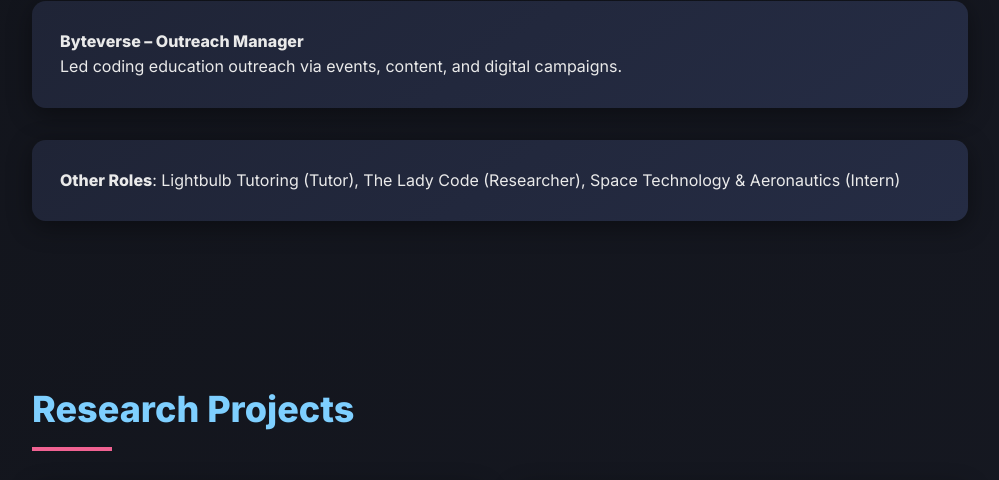
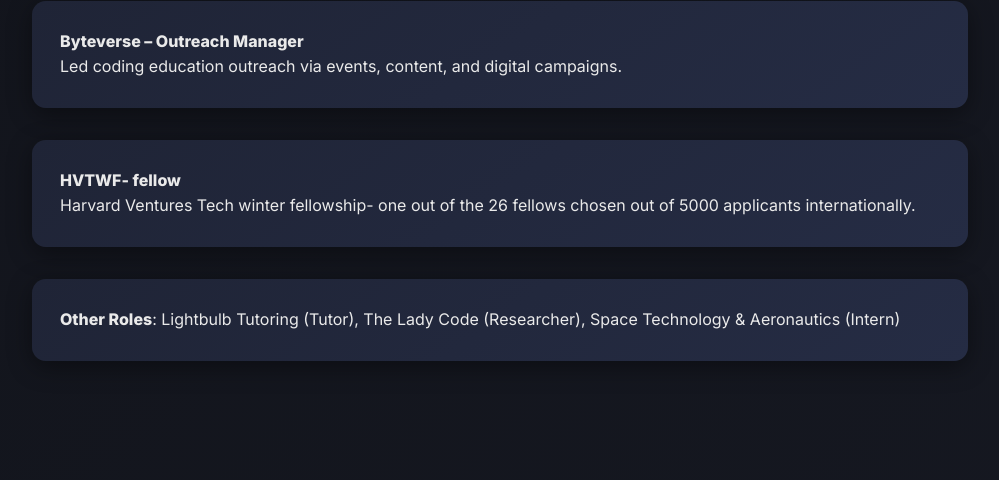
Before and after one commit to ohtherewegoagain/avani-agarwal-portfolio, a plain HTML site: page index.html in a window 1280 px wide. Shown: the part 1998-2478 px from the top of the page, without its empty margins (140-1139 px from the left). Drawn offline with Linux system fonts and the light colour scheme.

Commit message:
Update index.html

```diff
--- a/index.html
+++ b/index.html
@@ -185,6 +185,7 @@
     <div class="card"><strong>Perrin Institute – Policy Researcher</strong><br>Contributing to UNICEF AI governance frameworks.</div>
     <div class="card"><strong>Beyond Class Insights – Founder & CEO</strong><br>Founded a tutoring company emphasizing creativity and student empowerment.</div>
     <div class="card"><strong>Byteverse – Outreach Manager</strong><br>Led coding education outreach via events, content, and digital campaigns.</div>
+    <div class="card"><strong>HVTWF- fellow</strong><br>Harvard Ventures Tech winter fellowship- one out of the 26 fellows chosen out of 5000 applicants internationally. </div>
     <div class="card"><strong>Other Roles</strong>: Lightbulb Tutoring (Tutor), The Lady Code (Researcher), Space Technology & Aeronautics (Intern)</div>
   </section>
 
```
